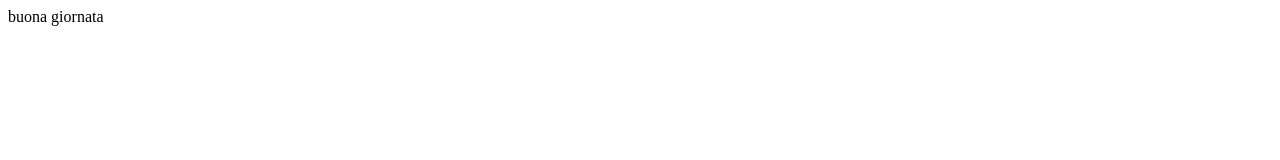
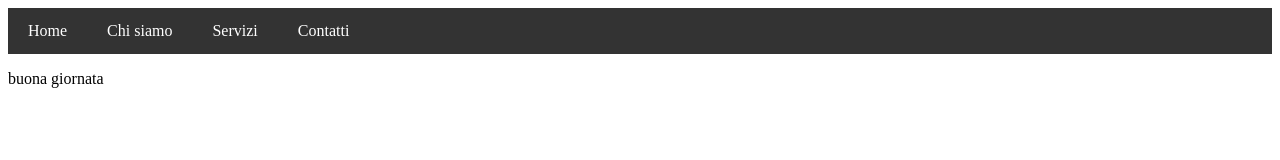
Before and after one commit to BZotta/firstwebsite, a plain HTML site: page index.html in a window 1280 px wide. Drawn offline with Linux system fonts and the light colour scheme.

Commit message:
Add files via upload

```diff
--- a/index.html
+++ b/index.html
@@ -3,7 +3,22 @@
 
 </head>
 </body>
-
+<nav>
+  <ul style="list-style: none; margin: 0; padding: 0; display: flex; background: #333;">
+    <li style="margin: 0;">
+      <a href="#" style="display: block; padding: 14px 20px; color: white; text-decoration: none;">Home</a>
+    </li>
+    <li style="margin: 0;">
+      <a href="#" style="display: block; padding: 14px 20px; color: white; text-decoration: none;">Chi siamo</a>
+    </li>
+    <li style="margin: 0;">
+      <a href="#" style="display: block; padding: 14px 20px; color: white; text-decoration: none;">Servizi</a>
+    </li>
+    <li style="margin: 0;">
+      <a href="#" style="display: block; padding: 14px 20px; color: white; text-decoration: none;">Contatti</a>
+    </li>
+  </ul>
+</nav>
 <p> buona giornata </p>
 
 
```
